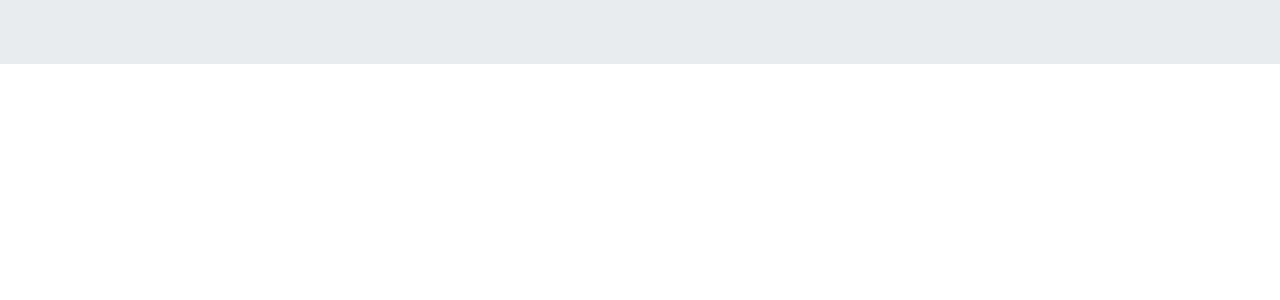
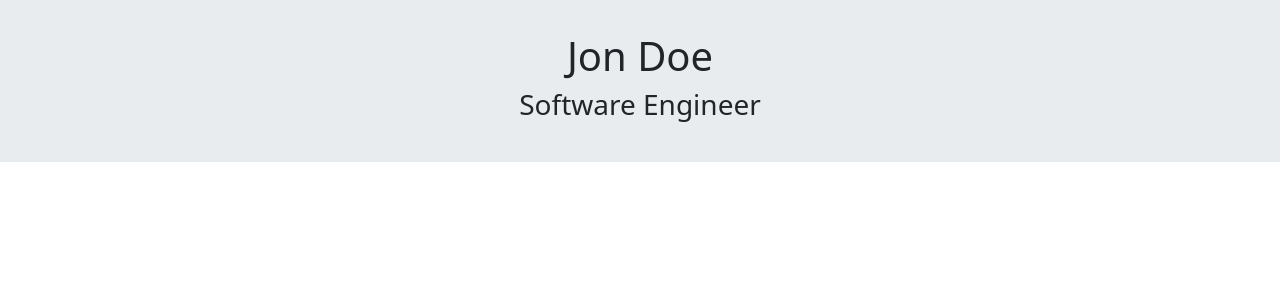
Before and after one commit to Giuseppe-Bianc/AngularPortafolioWebsite, an Angular app: page / in a window 1280 px wide. Shown: the top 300 px of the page. Built offline with nearby package versions, Linux system fonts and the light colour scheme.

Commit message:
add header content

```diff
--- a/src/app/header/header.component.html
+++ b/src/app/header/header.component.html
@@ -1,3 +1,6 @@
 <div class="jumbotron">
-
+	<div class="text-center">
+		<h1 class="diplay-4">Jon Doe</h1>
+		<h3>Software Engineer</h3>
+	</div>
 </div>
```
